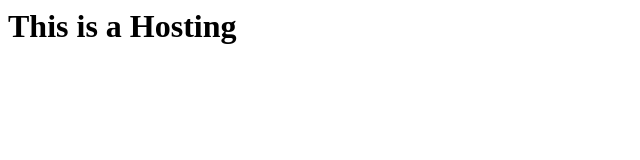
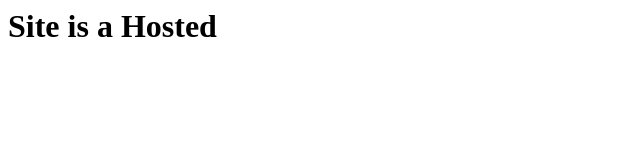
Before and after one commit to AdityaxBhatt/AdityaxBhatt.github.io, a plain HTML site: page index.html in a window 1280 px wide. Shown: the whole page, without its empty margins (0-640 px from the left). Drawn offline with Linux system fonts and the light colour scheme.

Commit message:
Update index.html

```diff
--- a/index.html
+++ b/index.html
@@ -3,6 +3,6 @@
 <title>Hosting</title>
 </head>
 <body>
-<h1>This is a Hosting</h1>
+<h1>Site is a Hosted</h1>
 </body>
 </html>
```
